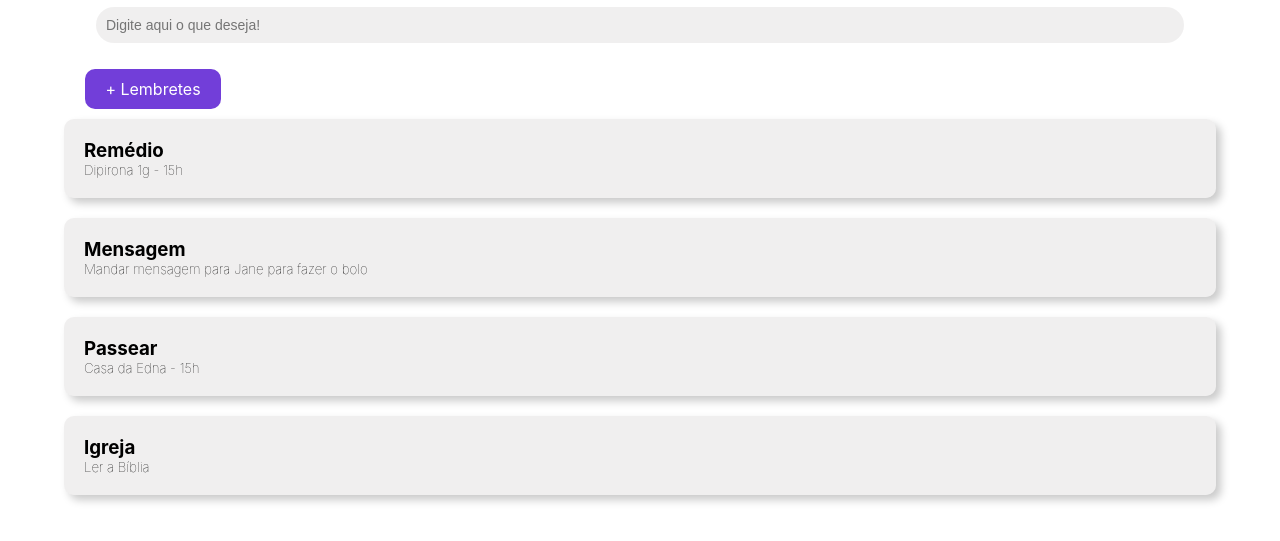
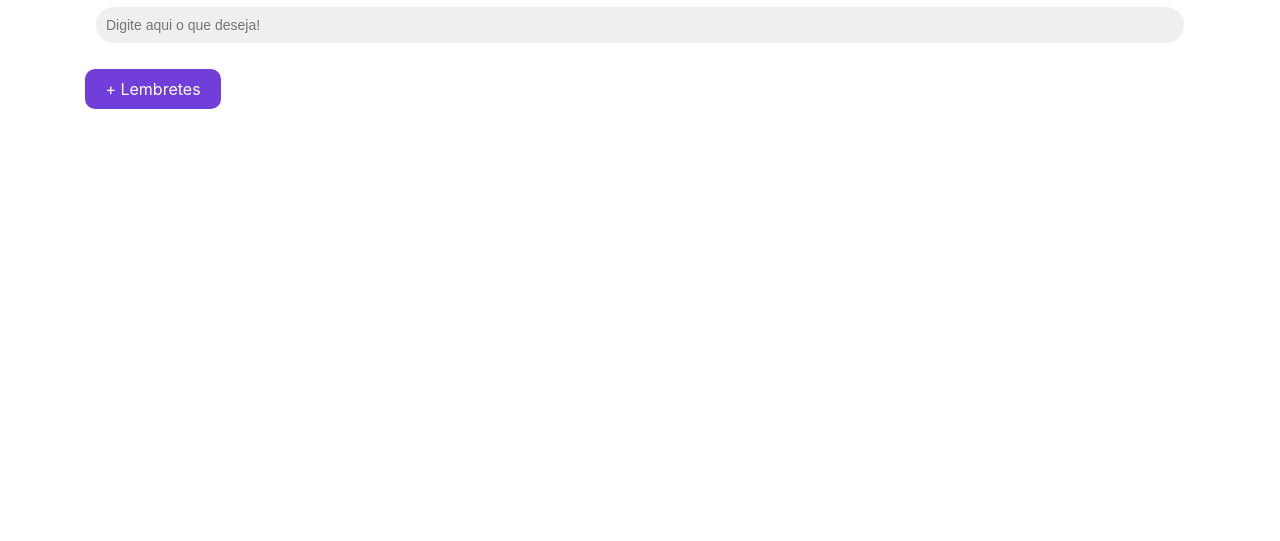
Before and after one commit to mcarolfll/P.I, a plain HTML site: page lembretes.html in a window 1280 px wide. Shown: the part 83-624 px from the top of the page. Drawn offline with Linux system fonts and the light colour scheme.

Commit message:
index.html

```diff
--- a/lembretes.html
+++ b/lembretes.html
@@ -5,36 +5,19 @@
     <meta name="viewport" content="width=device-width, initial-scale=1.0">
     <link rel="stylesheet" href="style.css">
     <title>Lembretes</title>
-
 </head>
 <body>
 
 <div class="header">Lembretes</div>
 
-  <div class="search-bar">
+<div class="search-bar">
     <input type="text" placeholder="Digite aqui o que deseja!">
-  </div>
+</div>
 
-  <a href="lembretes1.html" class="botao-link"> + Lembretes</a>
+<a href="lembretes1.html" class="botao-link"> + Lembretes</a>
 
-<div class="bloco">
-<h3>Remédio</h3>
-<h5>Dipirona 1g - 15h </h6>
-</div>
-<div class="bloco">
-  <h3>Mensagem</h3>
-  <h5>Mandar mensagem para Jane para fazer o bolo</h6>
-  </div>
-  <div class="bloco">
-    <h3>Passear</h3>
-    <h5>Casa da Edna - 15h</h6>
-    </div>
-    <div class="bloco">
-      <h3>Igreja</h3>
-      <h5>Ler a Bíblia </h6>
-      </div>
+<div id="lembretesContainer" class="lembretes"></div>
 
-
-
+<script src="script.js"></script>
 </body>
 </html>
```
